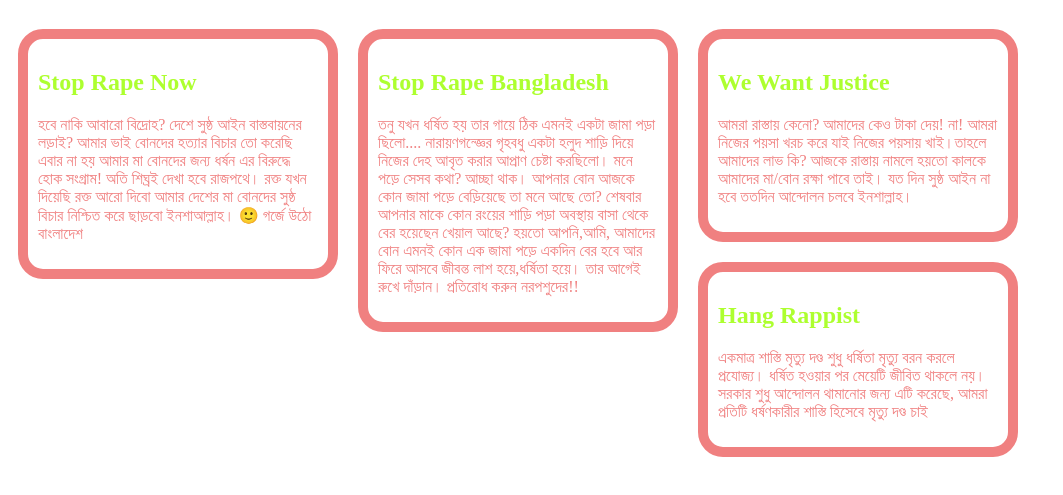
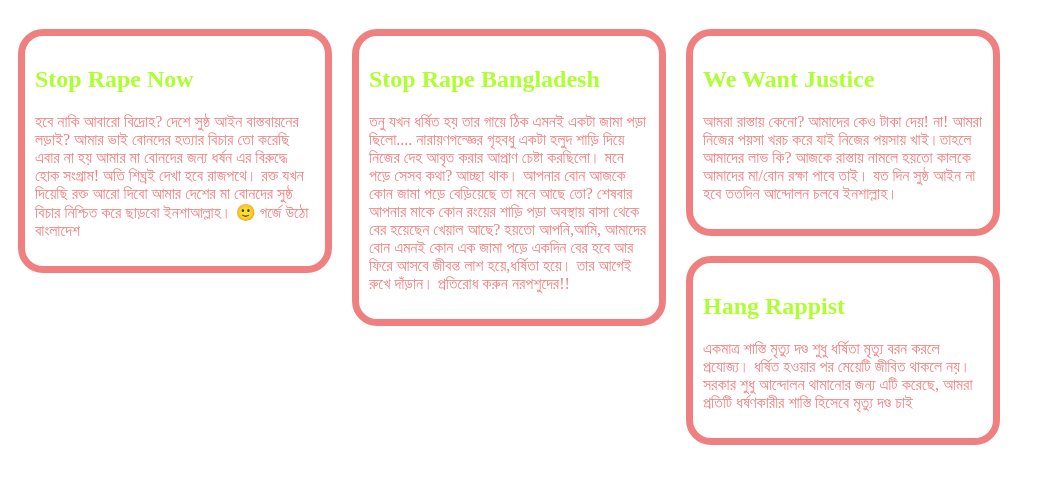
Before and after one commit to NahidShikdar/StopRape, a plain HTML site: page index.html in a window 1280 px wide. Shown: the part 61-556 px from the top of the page, without its empty margins (0-1063 px from the left). Drawn offline with Linux system fonts and the light colour scheme.

Commit message:
Update index.html

```diff
--- a/index.html
+++ b/index.html
@@ -13,7 +13,7 @@
             color: goldenrod;
         }
         .try{
-            border: solid 10px;
+            border: solid 7px;
             color: lightcoral;
             border-radius: 25px;
             margin: 10px;
```
